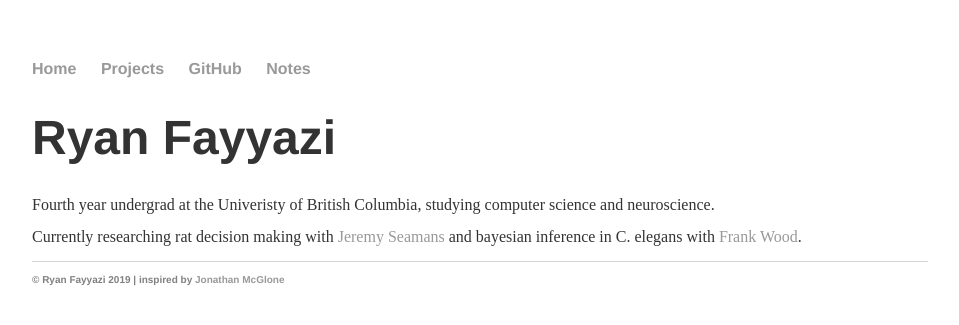
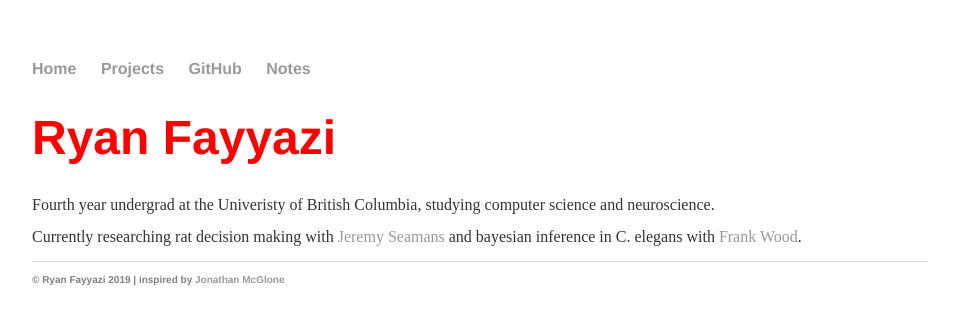
Before and after one commit to rfayyazi/rfayyazi.github.io, a Jekyll site: the page built from index.html, in a window 1280 px wide. Shown: the top 325 px of the page, without its empty margins (160-1119 px from the left). Built offline with Jekyll 4.4.1, drawn with Linux system fonts in a browser that asks for light colours.

Commit message:
Update main.css

```diff
--- a/css/main.css
+++ b/css/main.css
@@ -22,7 +22,7 @@ a:hover {
 h1 {
     font-size: 3em;
     font-family: 'Barlow', 'Helvetica', 'Arial', 'Sans-Serif';
-    color: #333;
+    color: #ff0000
 }
 p {
     font-size: 1.0em;
```
